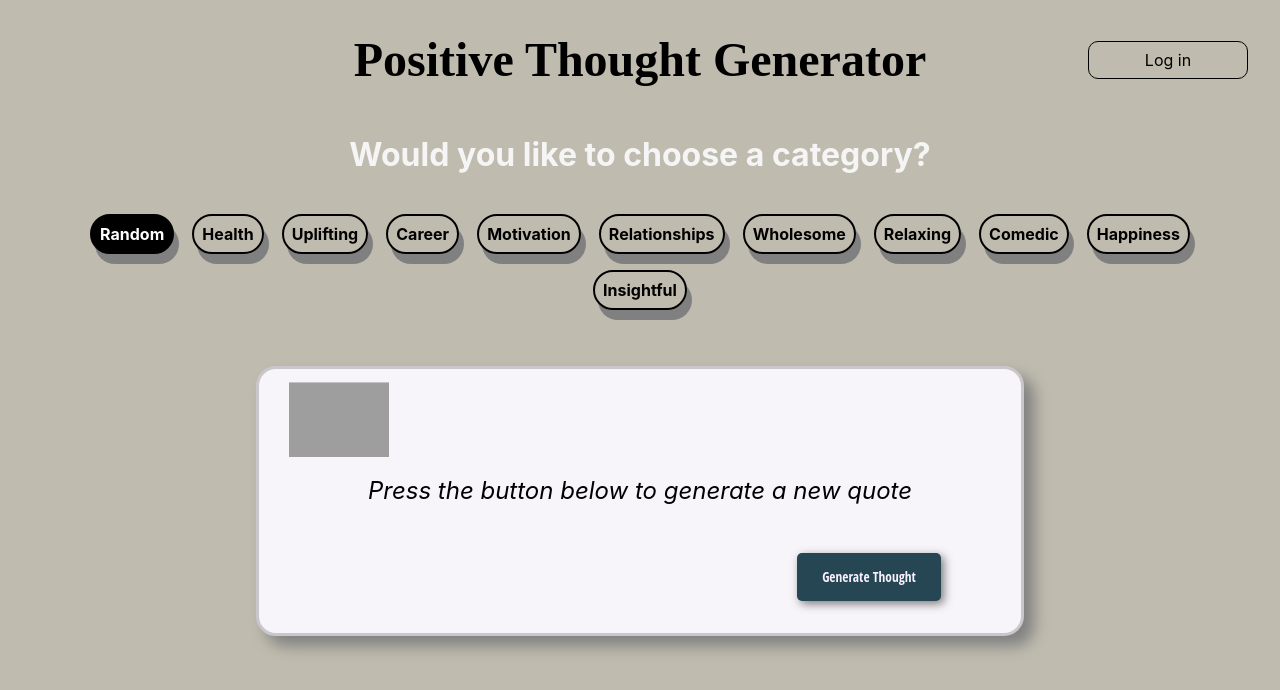
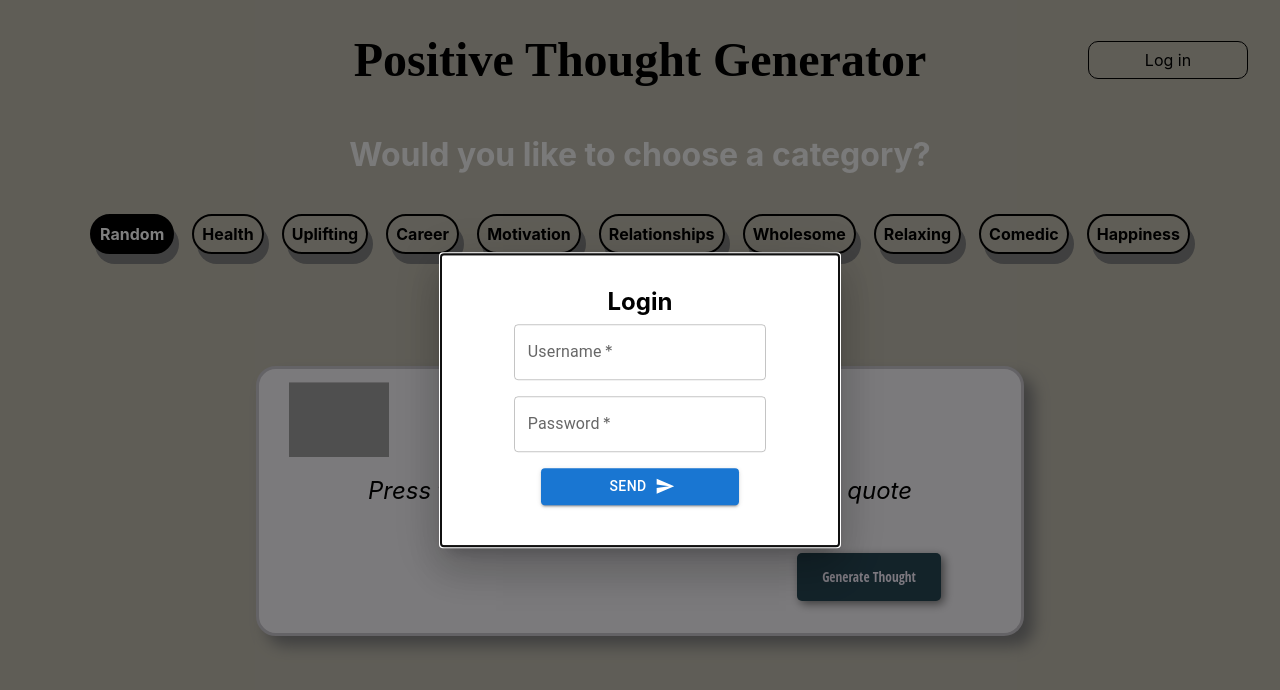
Before and after one commit to anasansari74/PCP-Frontend, a React (Create React App) app: page / in a window 1280 px wide. Both pictures are taken after a click on the element "Log in". Shown: the top 690 px of the page. Built offline with nearby package versions, Linux system fonts and the light colour scheme; grey boxes are pictures that could not be loaded; a web font is replaced by a local one; what react-dotenv would draw is missing.

Commit message:
Build: Added Login modal

```diff
--- a/package.json
+++ b/package.json
@@ -3,6 +3,9 @@
   "version": "0.1.0",
   "private": true,
   "dependencies": {
+    "@emotion/react": "^11.8.2",
+    "@emotion/styled": "^11.8.1",
+    "@mui/material": "^5.5.3",
     "@reduxjs/toolkit": "^1.7.2",
     "@testing-library/jest-dom": "^5.16.1",
     "@testing-library/react": "^12.1.2",
--- a/src/components/Header.js
+++ b/src/components/Header.js
@@ -1,8 +1,10 @@
+import { useState } from "react";
 import styled from "styled-components";
+import LoginModal from "./LoginModal";
 
 const HeaderDiv = styled.header`
   display: grid;
-  // grid-template-columns: 1fr 2fr 1fr;
+
   grid-template:
     "post-a-thought heading login" auto/
     1fr 2fr 1fr;
@@ -63,9 +65,6 @@ const HeaderDiv = styled.header`
       grid-area: post-a-thought;
     }
 
-    // padding: 1rem;
-    // gap: 2rem;
-
     .login {
       margin: 0 auto;
     }
@@ -74,6 +73,11 @@ const HeaderDiv = styled.header`
 
 export const Header = () => {
   const loggedIn = false;
+
+  const [open, setOpen] = useState(false);
+  const handleOpen = () => setOpen(true);
+  const handleClose = () => setOpen(false);
+
   return (
     <HeaderDiv>
       {loggedIn ? (
@@ -82,7 +86,10 @@ export const Header = () => {
         <div></div>
       )}
       <h1>Positive Thought Generator</h1>
-      <div className="login">Log in</div>
+      <div className="login" onClick={handleOpen}>
+        Log in
+      </div>
+      <LoginModal open={open} handleClose={handleClose} />
     </HeaderDiv>
   );
 };
--- /dev/null
+++ b/src/components/LoginModal.js
@@ -0,0 +1,67 @@
+import { useState } from "react";
+
+import Button from "@mui/material/Button";
+import Box from "@mui/material/Box";
+import Modal from "@mui/material/Modal";
+import TextField from "@mui/material/TextField";
+import SendIcon from "@mui/icons-material/Send";
+
+const style = {
+  position: "absolute",
+  top: "50%",
+  left: "50%",
+  transform: "translate(-50%, -50%)",
+  width: 400,
+  bgcolor: "background.paper",
+  border: "2px solid #000",
+  boxShadow: 24,
+  p: 4,
+  textAlign: "center",
+};
+
+const LoginModal = ({ handleClose, open }) => {
+  const [username, setUsername] = useState("");
+  const [password, setPassword] = useState("");
+
+  return (
+    <Modal
+      open={open}
+      onClose={handleClose}
+      aria-labelledby="modal-modal-title"
+      aria-describedby="modal-modal-description"
+    >
+      <Box sx={style}>
+        <h2 className="title">Login</h2>
+        <Box
+          component="form"
+          sx={{
+            "& > :not(style)": { m: 1, width: "25ch" },
+          }}
+          noValidate
+          autoComplete="off"
+        >
+          <TextField
+            required
+            id="outlined-basic"
+            label="Username"
+            variant="outlined"
+            onChange={e => setUsername(e.target.value)}
+          />
+          <TextField
+            required
+            id="outlined-password-input"
+            label="Password"
+            type="password"
+            autoComplete="current-password"
+            onChange={e => setPassword(e.target.value)}
+          />
+          <Button variant="contained" endIcon={<SendIcon />}>
+            Send
+          </Button>
+        </Box>
+      </Box>
+    </Modal>
+  );
+};
+
+export default LoginModal;
```
Also changed, not shown: 1 other file (tests, documents, lock files or other folders).
